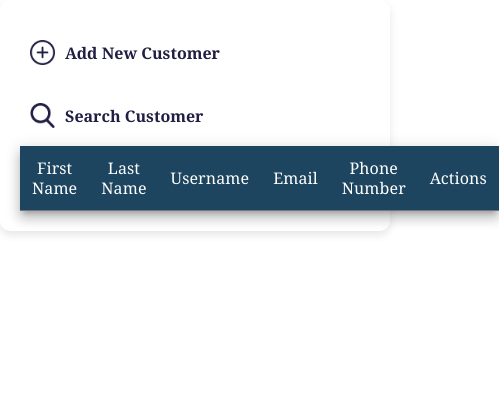
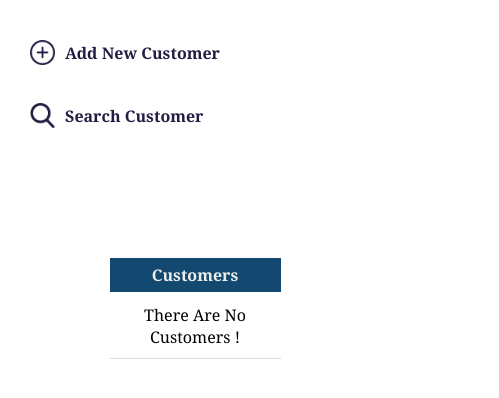
Before and after one commit to nadineabuodeh/Insurance-Office-Management-System, an Angular app in the folder frontend/: page / in a window 390 px wide. Shown: the top 398 px of the page, 499 px wide, since content can reach past the window. Built offline with nearby package versions, Linux system fonts and the light colour scheme.

Commit message:
Add validation for duplicate email & phone number in customer form

```diff
--- a/frontend/src/app/adminComponent/customer-form-fields/customer-form-fields.component.css
+++ b/frontend/src/app/adminComponent/customer-form-fields/customer-form-fields.component.css
@@ -4,6 +4,7 @@
 .title {
   color: #201E43;
   font-weight: bold;
+  font-family: Georgia, 'Times New Roman', Times, serif;
 }
 
 
--- a/frontend/src/app/adminComponent/customer-form-fields/customer-form-fields.component.html
+++ b/frontend/src/app/adminComponent/customer-form-fields/customer-form-fields.component.html
@@ -34,19 +34,34 @@
       @if (formGroup.get('phoneNumber')?.hasError('pattern')) {
       <mat-error>Phone Number can only contain digits</mat-error>
       }
+
+      @if (formGroup.get('phoneNumber')?.hasError('duplicate')) {
+      <mat-error> Phone number is already in use
+      </mat-error>
+      }
     </mat-form-field>
     <!--  =================================================  -->
 
+
     <mat-form-field appearance="fill" class="custom-form-field">
       <mat-label>Email</mat-label>
+      @if (isEditMode == true) {
+      <input matInput formControlName="email" [attr.disabled]="true" />
+      }@else {
       <input matInput formControlName="email" />
+      }
+
       @if (formGroup.get('email')?.hasError('required')) {
       <mat-error>Email is required</mat-error>
       }
       @if (formGroup.get('email')?.hasError('email')) {
       <mat-error>Invalid email format</mat-error>
       }
+      @if (formGroup.get('email')?.hasError('duplicate')) {
+      <mat-error>Email is already in use</mat-error>
+      }
     </mat-form-field>
+
     <!--  =================================================  -->
 
     <mat-form-field appearance="fill" class="custom-form-field">
@@ -64,10 +79,17 @@
     <mat-form-field appearance="fill" class="custom-form-field">
       <mat-label>Birth Date</mat-label>
       <input matInput [matDatepicker]="picker" formControlName="birthDate" />
+
       <mat-datepicker-toggle matSuffix [for]="picker"></mat-datepicker-toggle>
       <mat-datepicker #picker></mat-datepicker>
+
       @if (formGroup.get('birthDate')?.hasError('required')) {
       <mat-error>Birth Date is required</mat-error>
+      }
+
+      @if (formGroup.get('birthDate')?.hasError('minAge')) {
+      <mat-error> You must be at least 18 years old
+      </mat-error>
       }
     </mat-form-field>
     <!--  =================================================  -->
--- a/frontend/src/app/adminComponent/customer-form-fields/customer-form-fields.component.ts
+++ b/frontend/src/app/adminComponent/customer-form-fields/customer-form-fields.component.ts
@@ -32,6 +32,7 @@ export class CustomerFormFieldsComponent {
   constructor(private dialog: MatDialog) { }
 
   ngOnInit(): void {
+    console.log('is Edit Mode:', this.isEditMode);
     this.initialFormValue = JSON.parse(JSON.stringify(this.formGroup.value));
   }
 
--- a/frontend/src/app/adminComponent/customer-form/customer-form.component.ts
+++ b/frontend/src/app/adminComponent/customer-form/customer-form.component.ts
@@ -32,11 +32,14 @@ import { MAT_DIALOG_DATA, MatDialog, MatDialogRef } from '@angular/material/dial
 
 export class CustomerFormComponent {
   customerForm: FormGroup;
-  customers: any[] = [];
+  customers: Customer[] = [];
 
   isEditMode: boolean = false; // check edit mode ..
   existingCustomerData: any;
   customerName: string = '';
+
+  maxDate: Date;
+  minDate: Date;
 
   private initialFormValue: any;
 
@@ -45,13 +48,18 @@ export class CustomerFormComponent {
     , private customerService: CustomerService
     , private dialogRef: MatDialogRef<CustomerFormComponent>
     , private dialog: MatDialog
-    , @Inject(MAT_DIALOG_DATA) public data: any // Inject dialog data
+    , @Inject(MAT_DIALOG_DATA) public data: any
 
   ) {
+    this.maxDate = new Date();
+    this.minDate = new Date();
+    this.minDate.setFullYear(this.minDate.getFullYear() - 18); // Min date is 18 years ago
+
+
     this.customerForm = this.fb.group({
       firstName: ['', Validators.required],
       lastName: ['', Validators.required],
-      birthDate: ['', Validators.required],
+      birthDate: ['', [Validators.required, this.minAgeValidator]],
       username: ['', [Validators.required, Validators.pattern(/^[a-zA-Z0-9_]+$/)]],
       email: ['', [Validators.required, Validators.email]],
       phoneNumber: ['', [Validators.required, Validators.pattern(/^\d+$/)]],
@@ -74,8 +82,23 @@ export class CustomerFormComponent {
       this.customerName = `${this.data.customer.firstName} ${this.data.customer.lastName}`; // set customerr name
 
     }
+    this.customers = this.getCustomersFromLocalStorage();
+  }
+  getCustomersFromLocalStorage(): Customer[] {
+    const customersJson = localStorage.getItem('customers');
+    return customersJson ? JSON.parse(customersJson) : [];
   }
 
+
+
+  minAgeValidator(control: any) {
+    const today = new Date();
+    const minDate = new Date(today.getFullYear() - 18, today.getMonth(), today.getDate());
+    if (control.value && control.value > minDate) {
+      return { minAge: true };
+    }
+    return null;
+  }
 
   passwordMatchValidator(formGroup: FormGroup) {
     const password = formGroup.get('password');
@@ -94,6 +117,17 @@ export class CustomerFormComponent {
   onSubmit() {
     if (this.customerForm.valid) {
       const customerData: Customer = this.customerForm.value;
+
+      if (this.isEmailDuplicate(customerData.email)) {
+        this.customerForm.get('email')?.setErrors({ duplicate: true });
+        return;
+      }
+
+      if (this.isPhoneNumberDuplicate(customerData.phoneNumber)) {
+        this.customerForm.get('phoneNumber')?.setErrors({ duplicate: true });
+        return;
+      }
+
       if (this.isEditMode) {
         this.customerService.updateCustomer(customerData.id, customerData); //update
         // this.customerService.updateCustomer( customerData); //update
@@ -105,4 +139,13 @@ export class CustomerFormComponent {
     }
   }
 
+ isEmailDuplicate(email: string): boolean {
+  return this.customers.some(customer => customer.email === email && (!this.isEditMode || customer.id !== this.initialFormValue.id));
 }
+
+isPhoneNumberDuplicate(phoneNumber: string): boolean {
+  return this.customers.some(customer => customer.phoneNumber === phoneNumber && (!this.isEditMode || customer.id !== this.initialFormValue.id));
+}
+
+
+}
--- a/frontend/src/app/adminComponent/customer-table/customer-table.component.css
+++ b/frontend/src/app/adminComponent/customer-table/customer-table.component.css
@@ -1,14 +1,12 @@
 /* #EEEEEE (light gray), #201E43 (deep purple), #134870 (navy blue), and #508C9B (teal). */
-*{
-font-family: Georgia, 'Times New Roman', Times, serif;}
+* {
+  font-family: Georgia, 'Times New Roman', Times, serif;
+}
 
-/* th{
-  font-family: Tahoma, sans-serif;
-} */
 .customer-table-container {
   padding: 20px;
   border-radius: 10px;
-  box-shadow: 0 4px 8px rgba(0, 0, 0, 0.1);
+  /* box-shadow: 0 4px 8px rgba(0, 0, 0, 0.1); */
   width: '600px';
 }
 
@@ -29,6 +27,8 @@ button {
   width: 100%;
   text-align: center;
   border-collapse: collapse;
+  margin-top: 15px;
+  box-shadow: #1d455f;
 }
 
 .styled-table th {
@@ -95,7 +95,7 @@ button {
   margin-right: 10px;
 }
 
-
+/* ----- SEARCH BAR ------ */
 .add-search-btns {
   color: #201E43;
   background-color: transparent;
@@ -131,7 +131,7 @@ button {
   font-size: 16px;
   border: 1px solid #ccc;
   border-radius: 4px;
-  transition: width 0.3s , opacity 0.3s ;
+  transition: width 0.3s, opacity 0.3s;
   opacity: 0;
   width: 0;
 }
@@ -149,3 +149,36 @@ button {
 .add-search-btns.minimized {
   padding: 1px;
 }
+
+
+/* ------------------- */
+
+.table-container2 {
+  /* width: 12px; */
+  margin-top: 55px;
+  box-shadow: #1d455f;
+  display: flex;
+  justify-content: center;
+  align-items: center;
+  margin-top: 55px;
+}
+
+
+.table2 {
+  width: 50%;
+  text-align: center;
+  align-items: center;
+  margin-top: 55px;
+  box-shadow: #1d455f;
+}
+
+.table2 td {
+  padding: 10px;
+  border-bottom: 1px solid #ddd;
+}
+
+.table2 th {
+  background-color: #134870;
+  color: #EEEEEE;
+  padding: 6px 6px 6px 6px;
+}
--- a/frontend/src/app/adminComponent/customer-table/customer-table.component.html
+++ b/frontend/src/app/adminComponent/customer-table/customer-table.component.html
@@ -1,24 +1,26 @@
 <div class="customer-table-container">
-  <!-- <button mat-raised-button color="primary" (click)="onAddButtonClick()">Add Customer</button> -->
+
+  <!-- ==================================** ADD & SEARCH **========================================= -->
 
   <button class="add-search-btns" (click)="onAddButtonClick()">
     <img class="icons" src="./assets/add.png" alt="add" title="Add New Customer">
     Add New Customer
   </button>
 
-  <!-- <button class="add-search-btns">
-    <img class="icons" src="./assets/search.png" alt="search" title="Search Customer">
-    Search Customer
-  </button> -->
 
   <div class="search-container">
     <button class="add-search-btns" (click)="toggleSearch()">
       <img class="icons" src="./assets/search.png" alt="search" title="Search Customer">
       <span class="button-text">Search Customer</span>
     </button>
-    <input type="text" class="search-bar" placeholder="Search By Name..." [(ngModel)]="searchTerm" (ngModelChange)="applyFilter($event)" />
+    <input type="text" class="search-bar" placeholder="Search By Name..." [(ngModel)]="searchTerm"
+      (ngModelChange)="applyFilter($event)" />
   </div>
 
+  <!-- ============================================================================================= -->
+
+
+  @if (dataSource.data.length>0) {
 
   <table mat-table [dataSource]="dataSource" class="mat-elevation-z8 styled-table">
     <ng-container matColumnDef="firstName">
@@ -27,6 +29,7 @@
         <app-customer-table-row [customer]="customer" column="firstName"></app-customer-table-row>
       </td>
     </ng-container>
+    <!-- ============================================================================================= -->
 
     <ng-container matColumnDef="lastName">
       <th mat-header-cell *matHeaderCellDef> Last Name </th>
@@ -34,6 +37,7 @@
         <app-customer-table-row [customer]="customer" column="lastName"></app-customer-table-row>
       </td>
     </ng-container>
+    <!-- ============================================================================================= -->
 
     <ng-container matColumnDef="username">
       <th mat-header-cell *matHeaderCellDef> Username </th>
@@ -41,6 +45,7 @@
         <app-customer-table-row [customer]="customer" column="username"></app-customer-table-row>
       </td>
     </ng-container>
+    <!-- ============================================================================================= -->
 
     <ng-container matColumnDef="email">
       <th mat-header-cell *matHeaderCellDef> Email </th>
@@ -48,6 +53,7 @@
         <app-customer-table-row [customer]="customer" column="email"></app-customer-table-row>
       </td>
     </ng-container>
+    <!-- ============================================================================================= -->
 
     <ng-container matColumnDef="phoneNumber">
       <th mat-header-cell *matHeaderCellDef> Phone Number </th>
@@ -63,7 +69,7 @@
       </td>
     </ng-container> -->
 
-    <!-- ==================== DELETE & EDIT ============================= -->
+    <!-- ====================** DELETE & EDIT **============================= -->
     <ng-container matColumnDef="actions">
       <th mat-header-cell *matHeaderCellDef> Actions </th>
       <td mat-cell *matCellDef="let customer">
@@ -86,4 +92,23 @@
     <!-- Rows -->
     <tr mat-row *matRowDef="let row; columns: displayedColumns;"></tr>
   </table>
+}@else {
+
+  <div class="table-container2">
+    <table class="table2">
+      <thead>
+        <tr>
+          <th>Customers</th>
+
+        </tr>
+      </thead>
+      <tbody>
+        <tr>
+          <td>There Are No Customers !</td>
+
+        </tr>
+      </tbody>
+    </table>
+  </div>
+  }
 </div>
--- a/frontend/src/app/adminComponent/customer-table/customer-table.component.ts
+++ b/frontend/src/app/adminComponent/customer-table/customer-table.component.ts
@@ -8,6 +8,7 @@ import { MatDialogModule } from '@angular/material/dialog';
 import { CustomerTableRowComponent } from '../customer-table-row/customer-table-row.component';
 import { CommonModule } from '@angular/common';
 import { FormsModule} from '@angular/forms';
+import { MatCard, MatCardContent } from '@angular/material/card';
 
 @Component({
   selector: 'app-customer-table',
@@ -15,11 +16,11 @@ import { FormsModule} from '@angular/forms';
 
 
   imports: [
-    MatTableModule,
+    MatTableModule,MatCard,MatCardContent,
     RouterOutlet,
     CommonModule, FormsModule,
     CustomerTableRowComponent,
-    MatDialogModule
+    MatDialogModule,
   ],
   templateUrl: './customer-table.component.html',
   styleUrls: ['./customer-table.component.css']
```
